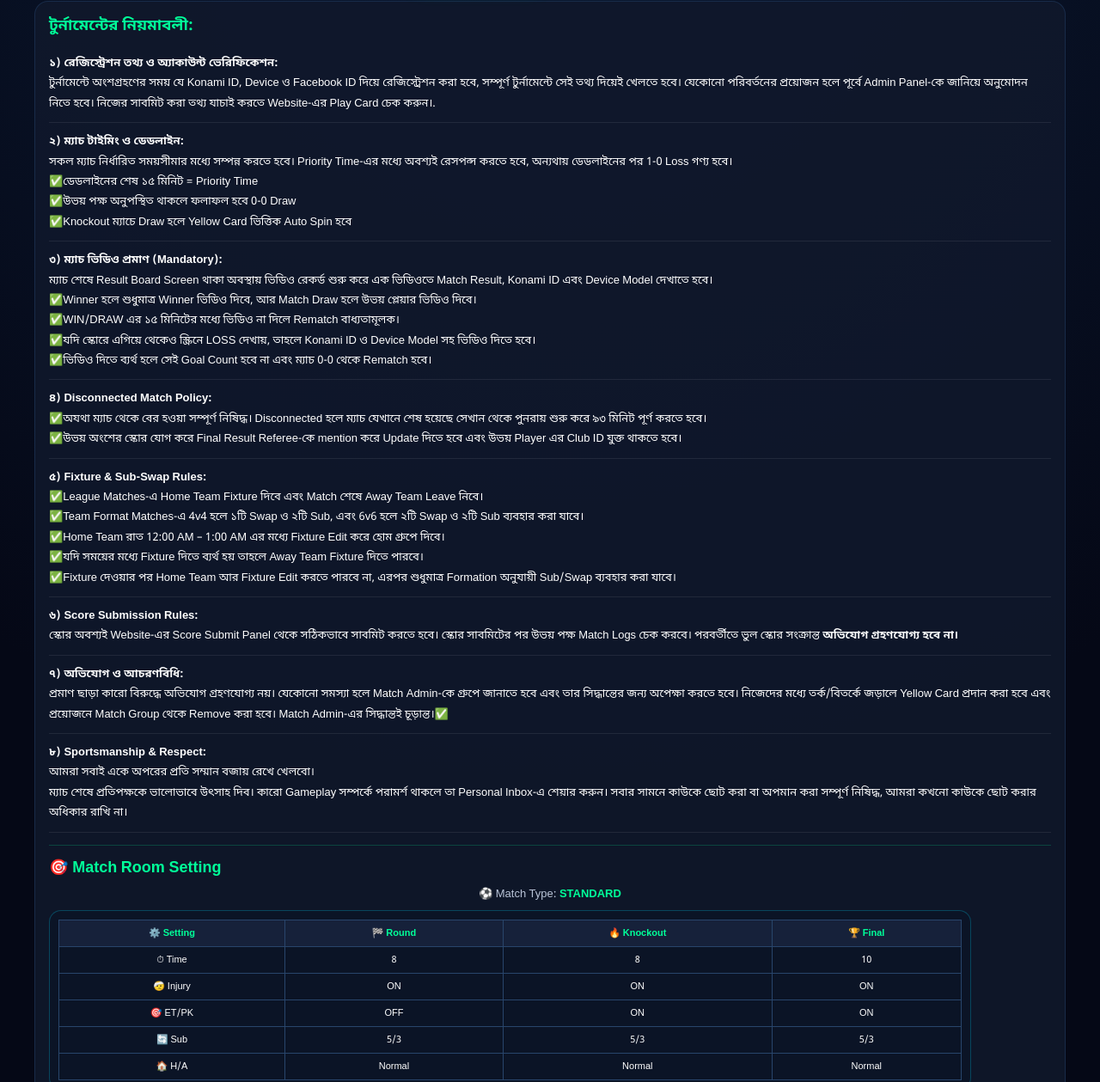
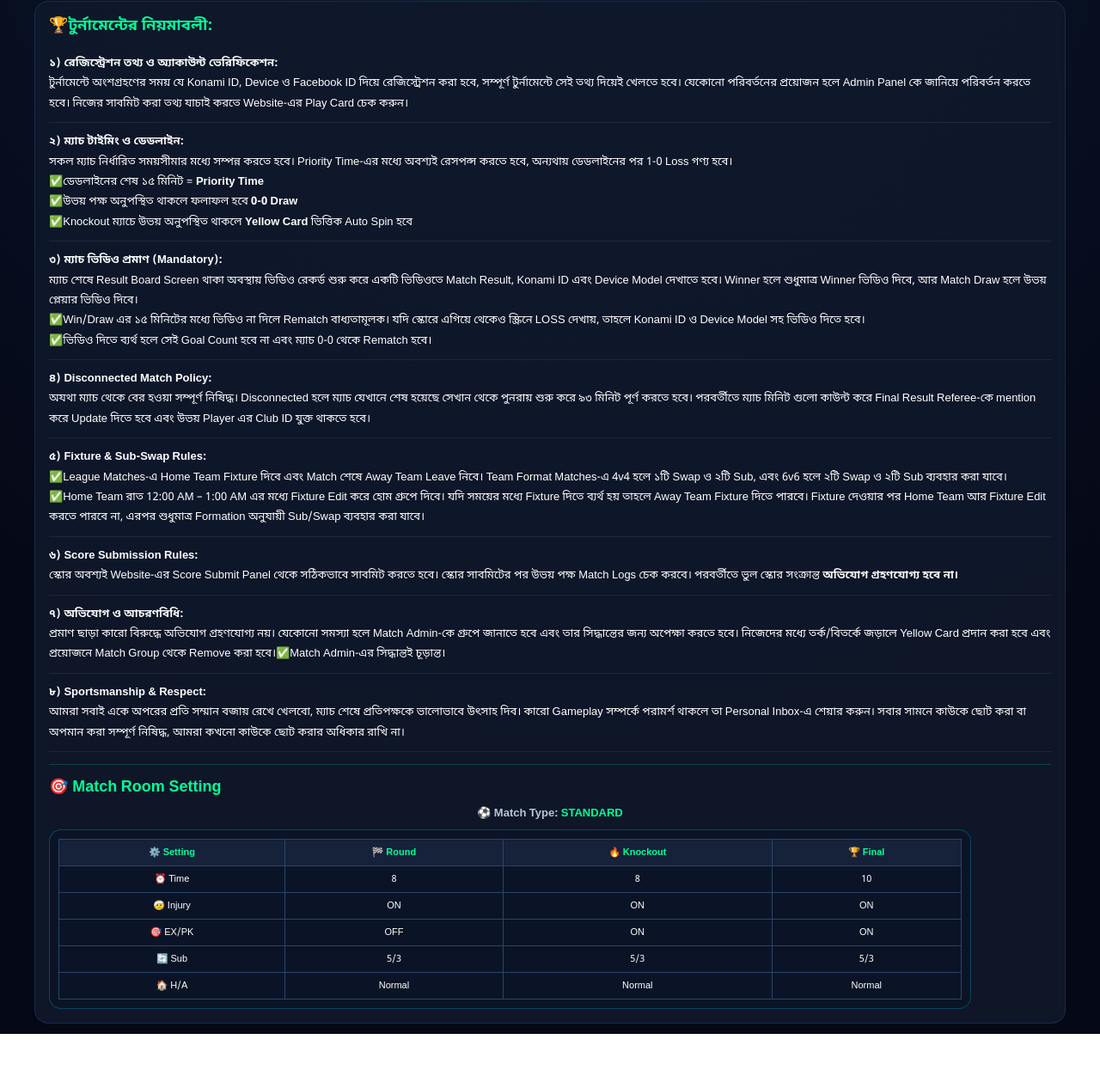
Before and after one commit to eikkra/GOAT-FC, a plain HTML site: page rules/index.html in a window 1280 px wide. Shown: the part 188-1447 px from the top of the page at 86% size. After the commit the page ends 1391 px from the top, so only its background shows below. Drawn offline with Linux system fonts and the light colour scheme.

Commit message:
Add files via upload

```diff
--- a/rules/index.html
+++ b/rules/index.html
@@ -190,51 +190,44 @@ body{
 <div id="tour" class="tab-content active">
 <div class="card">
 
-<div class="section-title">টুর্নামেন্টের নিয়মাবলী:</div>
+<div class="section-title">🏆টুর্নামেন্টের নিয়মাবলী:</div>
 
 <div class="rule-item"><strong>১) রেজিস্ট্রেশন তথ্য ও অ্যাকাউন্ট ভেরিফিকেশন:</strong>
-টুর্নামেন্টে অংশগ্রহণের সময় যে Konami ID, Device ও Facebook ID দিয়ে রেজিস্ট্রেশন করা হবে, সম্পূর্ণ টুর্নামেন্টে সেই তথ্য দিয়েই খেলতে হবে। যেকোনো পরিবর্তনের প্রয়োজন হলে পূর্বে Admin Panel-কে জানিয়ে অনুমোদন নিতে হবে। নিজের সাবমিট করা তথ্য যাচাই করতে Website-এর Play Card চেক করুন।.</div>
+টুর্নামেন্টে অংশগ্রহণের সময় যে Konami ID, Device ও Facebook ID দিয়ে রেজিস্ট্রেশন করা হবে, সম্পূর্ণ টুর্নামেন্টে সেই তথ্য দিয়েই খেলতে হবে। যেকোনো পরিবর্তনের প্রয়োজন হলে Admin Panel কে জানিয়ে পরিবর্তন করতে হবে। নিজের সাবমিট করা তথ্য যাচাই করতে Website-এর Play Card চেক করুন।</div>
 <div class="rule-item"><strong>২) ম্যাচ টাইমিং ও ডেডলাইন:</strong>
 সকল ম্যাচ নির্ধারিত সময়সীমার মধ্যে সম্পন্ন করতে হবে। Priority Time-এর মধ্যে অবশ্যই রেসপন্স করতে হবে, অন্যথায় ডেডলাইনের পর 1-0 Loss গণ্য হবে।
-✅ডেডলাইনের শেষ ১৫ মিনিট = Priority Time
-✅উভয় পক্ষ অনুপস্থিত থাকলে ফলাফল হবে 0-0 Draw
-✅Knockout ম্যাচে Draw হলে Yellow Card ভিত্তিক Auto Spin হবে</div>
+✅ডেডলাইনের শেষ ১৫ মিনিট = <strong>Priority Time</strong>
+✅উভয় পক্ষ অনুপস্থিত থাকলে ফলাফল হবে <strong>0-0 Draw</strong>
+✅Knockout ম্যাচে উভয় অনুপস্থিত থাকলে <strong>Yellow Card</strong> ভিত্তিক Auto Spin হবে</div>
 <div class="rule-item"><strong>৩) ম্যাচ ভিডিও প্রমাণ (Mandatory):</strong>
-ম্যাচ শেষে Result Board Screen থাকা অবস্থায় ভিডিও রেকর্ড শুরু করে এক ভিডিওতে Match Result, Konami ID এবং Device Model দেখাতে হবে।
-✅Winner হলে শুধুমাত্র Winner ভিডিও দিবে, আর Match Draw হলে উভয় প্লেয়ার ভিডিও দিবে।
-✅WIN/DRAW এর ১৫ মিনিটের মধ্যে ভিডিও না দিলে Rematch বাধ্যতামূলক।
-✅যদি স্কোরে এগিয়ে থেকেও স্ক্রিনে LOSS দেখায়, তাহলে Konami ID ও Device Model সহ ভিডিও দিতে হবে।
+ম্যাচ শেষে Result Board Screen থাকা অবস্থায় ভিডিও রেকর্ড শুরু করে একটি ভিডিওতে Match Result, Konami ID এবং Device Model দেখাতে হবে। Winner হলে শুধুমাত্র Winner ভিডিও দিবে, আর Match Draw হলে উভয় প্লেয়ার ভিডিও দিবে।
+✅Win/Draw এর ১৫ মিনিটের মধ্যে ভিডিও না দিলে Rematch বাধ্যতামূলক। যদি স্কোরে এগিয়ে থেকেও স্ক্রিনে LOSS দেখায়, তাহলে Konami ID ও Device Model সহ ভিডিও দিতে হবে।
 ✅ভিডিও দিতে ব্যর্থ হলে সেই Goal Count হবে না এবং ম্যাচ 0-0 থেকে Rematch হবে।</div>
 <div class="rule-item"><strong>৪) Disconnected Match Policy:</strong>
-✅অযথা ম্যাচ থেকে বের হওয়া সম্পূর্ণ নিষিদ্ধ। Disconnected হলে ম্যাচ যেখানে শেষ হয়েছে সেখান থেকে পুনরায় শুরু করে ৯৩ মিনিট পূর্ণ করতে হবে।
-✅উভয় অংশের স্কোর যোগ করে Final Result Referee-কে mention করে Update দিতে হবে এবং উভয় Player এর Club ID যুক্ত থাকতে হবে।</div>
+অযথা ম্যাচ থেকে বের হওয়া সম্পূর্ণ নিষিদ্ধ। Disconnected হলে ম্যাচ যেখানে শেষ হয়েছে সেখান থেকে পুনরায় শুরু করে ৯৩ মিনিট পূর্ণ করতে হবে। পরবর্তীতে ম্যাচ মিনিট গুলো কাউন্ট করে Final Result Referee-কে mention করে Update দিতে হবে এবং উভয় Player এর Club ID যুক্ত থাকতে হবে।</div>
 <div class="rule-item"><strong>৫) Fixture & Sub-Swap Rules:</strong>
-✅League Matches-এ Home Team Fixture দিবে এবং Match শেষে Away Team Leave নিবে।
-✅Team Format Matches-এ 4v4 হলে ১টি Swap ও ২টি Sub, এবং 6v6 হলে ২টি Swap ও ২টি Sub ব্যবহার করা যাবে।
-✅Home Team রাত 12:00 AM – 1:00 AM এর মধ্যে Fixture Edit করে হোম গ্রুপে দিবে।
-✅যদি সময়ের মধ্যে Fixture দিতে ব্যর্থ হয় তাহলে Away Team Fixture দিতে পারবে।
-✅Fixture দেওয়ার পর Home Team আর Fixture Edit করতে পারবে না, এরপর শুধুমাত্র Formation অনুযায়ী Sub/Swap ব্যবহার করা যাবে।</div>
+✅League Matches-এ Home Team Fixture দিবে এবং Match শেষে Away Team Leave নিবে। Team Format Matches-এ 4v4 হলে ১টি Swap ও ২টি Sub, এবং 6v6 হলে ২টি Swap ও ২টি Sub ব্যবহার করা যাবে।
+✅Home Team রাত 12:00 AM – 1:00 AM এর মধ্যে Fixture Edit করে হোম গ্রুপে দিবে। যদি সময়ের মধ্যে Fixture দিতে ব্যর্থ হয় তাহলে Away Team Fixture দিতে পারবে। Fixture দেওয়ার পর Home Team আর Fixture Edit করতে পারবে না, এরপর শুধুমাত্র Formation অনুযায়ী Sub/Swap ব্যবহার করা যাবে।</div>
 <div class="rule-item"><strong>৬) Score Submission Rules:</strong>
 স্কোর অবশ্যই Website-এর Score Submit Panel থেকে সঠিকভাবে সাবমিট করতে হবে। স্কোর সাবমিটের পর উভয় পক্ষ Match Logs চেক করবে। পরবর্তীতে ভুল স্কোর সংক্রান্ত <strong>অভিযোগ গ্রহণযোগ্য হবে না।</strong></div>
 <div class="rule-item"><strong>৭) অভিযোগ ও আচরণবিধি:</strong>
-প্রমাণ ছাড়া কারো বিরুদ্ধে অভিযোগ গ্রহণযোগ্য নয়। যেকোনো সমস্যা হলে Match Admin-কে গ্রুপে জানাতে হবে এবং তার সিদ্ধান্তের জন্য অপেক্ষা করতে হবে। নিজেদের মধ্যে তর্ক/বিতর্কে জড়ালে Yellow Card প্রদান করা হবে এবং প্রয়োজনে Match Group থেকে Remove করা হবে। Match Admin-এর সিদ্ধান্তই চূড়ান্ত।✅</div>
+প্রমাণ ছাড়া কারো বিরুদ্ধে অভিযোগ গ্রহণযোগ্য নয়। যেকোনো সমস্যা হলে Match Admin-কে গ্রুপে জানাতে হবে এবং তার সিদ্ধান্তের জন্য অপেক্ষা করতে হবে। নিজেদের মধ্যে তর্ক/বিতর্কে জড়ালে Yellow Card প্রদান করা হবে এবং প্রয়োজনে Match Group থেকে Remove করা হবে।✅Match Admin-এর সিদ্ধান্তই চূড়ান্ত।</div>
 <div class="rule-item"><strong>৮) Sportsmanship & Respect:</strong>
-আমরা সবাই একে অপরের প্রতি সম্মান বজায় রেখে খেলবো।
-ম্যাচ শেষে প্রতিপক্ষকে ভালোভাবে উৎসাহ দিব। কারো Gameplay সম্পর্কে পরামর্শ থাকলে তা Personal Inbox-এ শেয়ার করুন। সবার সামনে কাউকে ছোট করা বা অপমান করা সম্পূর্ণ নিষিদ্ধ, আমরা কখনো কাউকে ছোট করার অধিকার রাখি না।</div>
+আমরা সবাই একে অপরের প্রতি সম্মান বজায় রেখে খেলবো, ম্যাচ শেষে প্রতিপক্ষকে ভালোভাবে উৎসাহ দিব। কারো Gameplay সম্পর্কে পরামর্শ থাকলে তা Personal Inbox-এ শেয়ার করুন। সবার সামনে কাউকে ছোট করা বা অপমান করা সম্পূর্ণ নিষিদ্ধ, আমরা কখনো কাউকে ছোট করার অধিকার রাখি না।</div>
 
 <!-- ROOM SETTING TAB STYLE -->
 <div class="room-setting">
 <div class="section-title">🎯 Match Room Setting</div>
-<div class="room-type">⚽ Match Type: <span>STANDARD</span></div>
+<div class="room-type">⚽ <strong>Match Type:</strong> <span>STANDARD</span></div>
 
 <div class="room-wrap">
 
 <div class="room-card">
 <table class="room-table">
 <tr><th>⚙️ Setting</th><th>🏁 Round</th><th>🔥 Knockout</th><th>🏆 Final</th></tr>
-<tr><td>⏱ Time</td><td>8</td><td>8</td><td>10</td></tr>
+<tr><td>⏰ Time</td><td>8</td><td>8</td><td>10</td></tr>
 <tr><td>🤕 Injury</td><td>ON</td><td>ON</td><td>ON</td></tr>
-<tr><td>🎯 ET/PK</td><td>OFF</td><td>ON</td><td>ON</td></tr>
+<tr><td>🎯 EX/PK</td><td>OFF</td><td>ON</td><td>ON</td></tr>
 <tr><td>🔄 Sub</td><td>5/3</td><td>5/3</td><td>5/3</td></tr>
 <tr><td>🏠 H/A</td><td>Normal</td><td>Normal</td><td>Normal</td></tr>
 </table>
@@ -250,19 +243,19 @@ body{
 <div id="friendly" class="tab-content">
 <div class="card">
 
-<div class="section-title">🤝 Friendly Match Rules</div>
+<div class="section-title">🤝ফ্রেন্ডলি ম্যাচ নিয়মাবলী</div>
 
-<div class="rule-item">১)ম্যাচ শেষে বিজয়ী প্লেয়ার মূল গ্রুপে স্ক্রিনশট পোস্ট করবে, যেখানে উভয় প্লেয়ারের Club ID দৃশ্যমান থাকবে। এরপর একই স্ক্রিনশট Score Box-এ submit করতে হবে।</div>
-<div class="rule-item">২) জয়ী প্লেয়ার স্কোর submit করবে। ম্যাচ ড্র হলে যে কোড তৈরি করবে, সেই submit করবে।</div>
-<div class="rule-item">৩) Incomplete ম্যাচ Full Time (93min) পর্যন্ত খেলে মোট স্কোর যোগ করে Final Score Screenshot গ্রুপে দিতে হবে।</div>
-<div class="rule-item">৪) একই প্লেয়ারের সাথে মাসে সর্বোচ্চ ৫টি ম্যাচ খেলা যাবে। সকলের সাথে খেলে skill development নিশ্চিত করাই আমাদের লক্ষ্য।</div>
-<div class="rule-item">৫) প্রতি মাসে একজন প্লেয়ার সর্বোচ্চ ৫০টি ম্যাচ খেলতে পারবে (Friendly + Tournament মিলিয়ে)।</div>
-<div class="rule-item">৬) ৫০ ম্যাচ পূর্ণ হলে পরবর্তী প্রতিপক্ষকে আগে থেকেই জানাতে হবে যে ম্যাচটি count হবে না। এটি জানানো ৫০ ম্যাচ পূর্ণ করা প্লেয়ারের দায়িত্ব।</div>
-<div class="rule-item">৭)  প্রতিটি ম্যাচ শেষে Match Log-এ স্কোর সঠিকভাবে submit হয়েছে কিনা অবশ্যই যাচাই করতে হবে। পরে কোনো অভিযোগ গ্রহণযোগ্য হবে না।</div>
-<div class="rule-item">৮) Friendly Match নিয়ে গ্রুপে তর্ক-বিতর্ক করা যাবে না। ভুলত্রুটি বা gameplay feedback ব্যক্তিগতভাবে inbox-এ জানাতে হবে।</div>
+<div class="rule-item"><strong>১)ম্যাচ শেষে বিজয়ী প্লেয়ার মূল গ্রুপে স্ক্রিনশট পোস্ট করবে, যেখানে উভয় প্লেয়ারের Club ID দৃশ্যমান থাকবে। এরপর একই স্ক্রিনশট Score Box-এ submit করতে হবে।</strong></div>
+<div class="rule-item"><strong>২) জয়ী প্লেয়ার স্কোর submit করবে। ম্যাচ ড্র হলে যে কোড তৈরি করবে, সেই submit করবে।</strong></div>
+<div class="rule-item"><strong>৩) Incomplete ম্যাচ Full Time (93min) পর্যন্ত খেলে মোট স্কোর যোগ করে Final Score Screenshot গ্রুপে দিতে হবে।</strong></div>
+<div class="rule-item"><strong>৪) একই প্লেয়ারের সাথে মাসে সর্বোচ্চ ৫টি ম্যাচ খেলা যাবে। সকলের সাথে খেলে skill development নিশ্চিত করাই আমাদের লক্ষ্য।</strong></div>
+<div class="rule-item"><strong>৫) প্রতি মাসে একজন প্লেয়ার সর্বোচ্চ ৫০টি ম্যাচ খেলতে পারবে (Friendly + Tournament মিলিয়ে)।</strong></div>
+<div class="rule-item"><strong>৬) ৫০ ম্যাচ পূর্ণ হলে পরবর্তী প্রতিপক্ষকে আগে থেকেই জানাতে হবে যে ম্যাচটি count হবে না। এটি জানানো ৫০ ম্যাচ পূর্ণ করা প্লেয়ারের দায়িত্ব।</strong></div>
+<div class="rule-item"><strong>৭)  প্রতিটি ম্যাচ শেষে Match Log-এ স্কোর সঠিকভাবে submit হয়েছে কিনা অবশ্যই যাচাই করতে হবে। পরে কোনো অভিযোগ গ্রহণযোগ্য হবে না।</strong></div>
+<div class="rule-item"><strong>৮) Friendly Match নিয়ে গ্রুপে তর্ক-বিতর্ক করা যাবে না। ভুলত্রুটি বা gameplay feedback ব্যক্তিগতভাবে inbox-এ জানাতে হবে।</strong></div>
 <div class="rule-item"><strong>Important Notes</strong>
-✅ একই প্লেয়ারের সাথে ৫টির বেশি ম্যাচ খেললে ধরা পড়লে ২টি Win Match বাতিল করা হবে।
-✅ ভুল Club ID দিয়ে score submit করলে Page এ Details উল্লেখ করতে হবে; Admin Team তা সংশোধন করবে, তবে একই ভুল বারবার গ্রহণযোগ্য নয়।</div>
+<strong>✅ একই প্লেয়ারের সাথে ৫টির বেশি ম্যাচ খেললে ধরা পড়লে ২টি Win Match বাতিল করা হবে।
+✅ ভুল Club ID দিয়ে score submit করলে Page এ Details উল্লেখ করতে হবে; Admin Team তা সংশোধন করবে, তবে একই ভুল বারবার গ্রহণযোগ্য নয়।</strong></div>
 
 </div>
 </div>
```
